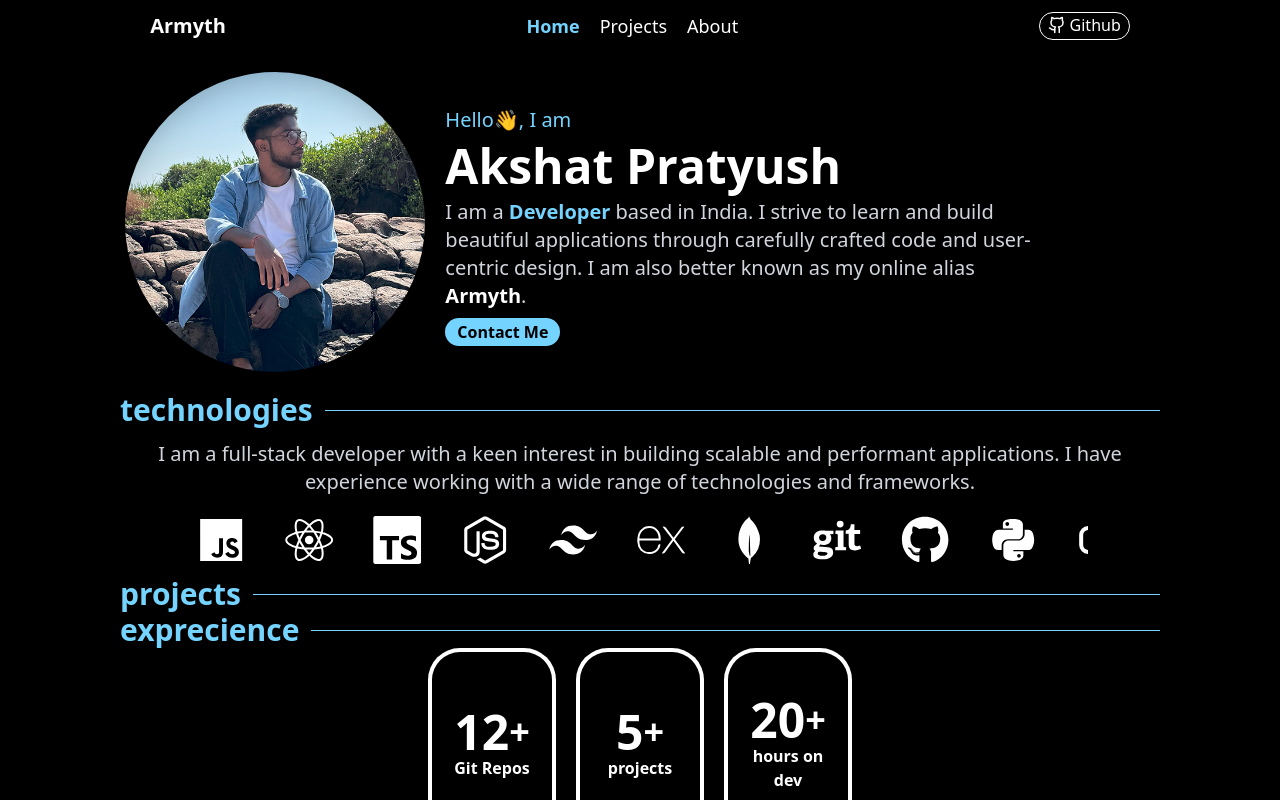
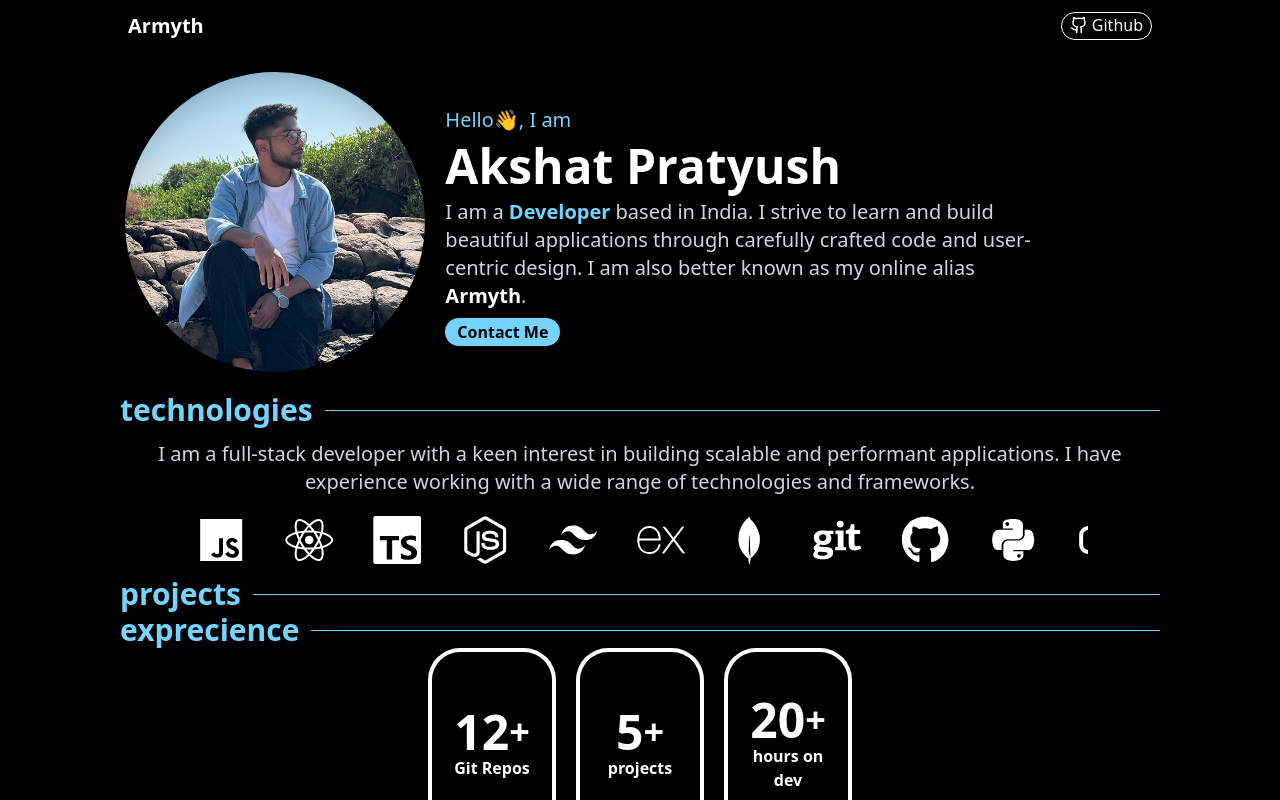
Before and after one commit to akshatp17/PersonalPortfolio, a React (Vite) app: page / in a window 1280 px wide. Shown: the top 800 px of the page. Built offline with nearby package versions, Linux system fonts and the light colour scheme.

Commit message:
Removed Navigation Links from navbar

```diff
--- a/src/components/Navbar.jsx
+++ b/src/components/Navbar.jsx
@@ -9,23 +9,10 @@ const Navbar = () => {
   const isActive = (path) => location.pathname === path ? "text-sky-300 font-bold" : "text-white";
 
   return (
-    <nav className='flex justify-around py-3 text-md'>
+    <nav className='flex justify-between w-[80%] py-3 mx-auto text-md'>
       {/* Armyth Logo */}
       <div className='text-xl font-bold'>
         Armyth
-      </div>
-
-      {/* Navigation Links */}
-      <div className='flex gap-5'>
-        <Link to={'/'} className={`text-lg ${isActive("/")}`}>
-          Home
-        </Link>
-        <Link to={'/projects'} className={`text-lg ${isActive("/projects")}`}>
-          Projects
-        </Link>
-        <Link to={'/about'} className={`text-lg ${isActive("/about")}`}>
-          About
-        </Link>
       </div>
 
       {/* Github Link */}
```
